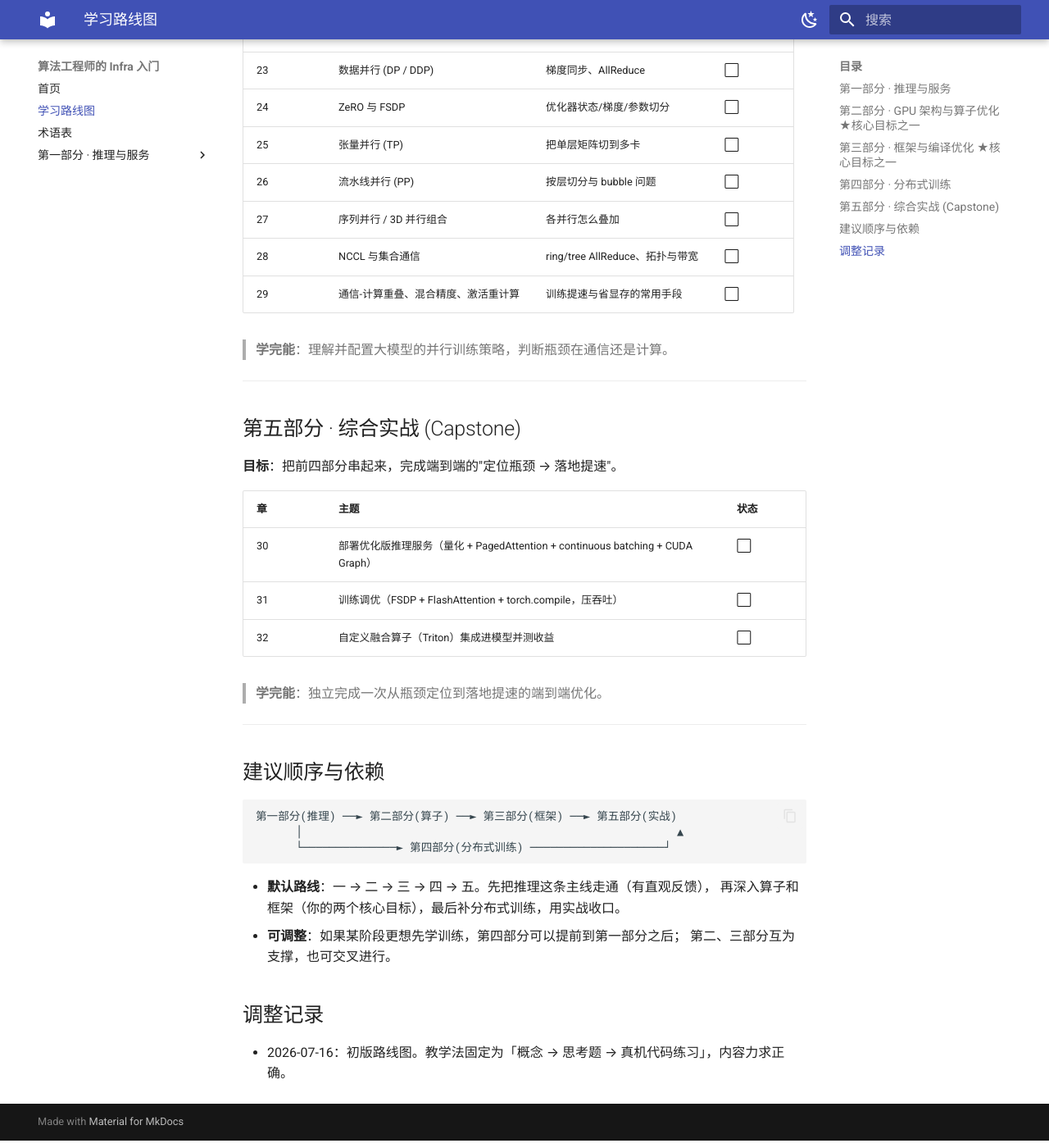
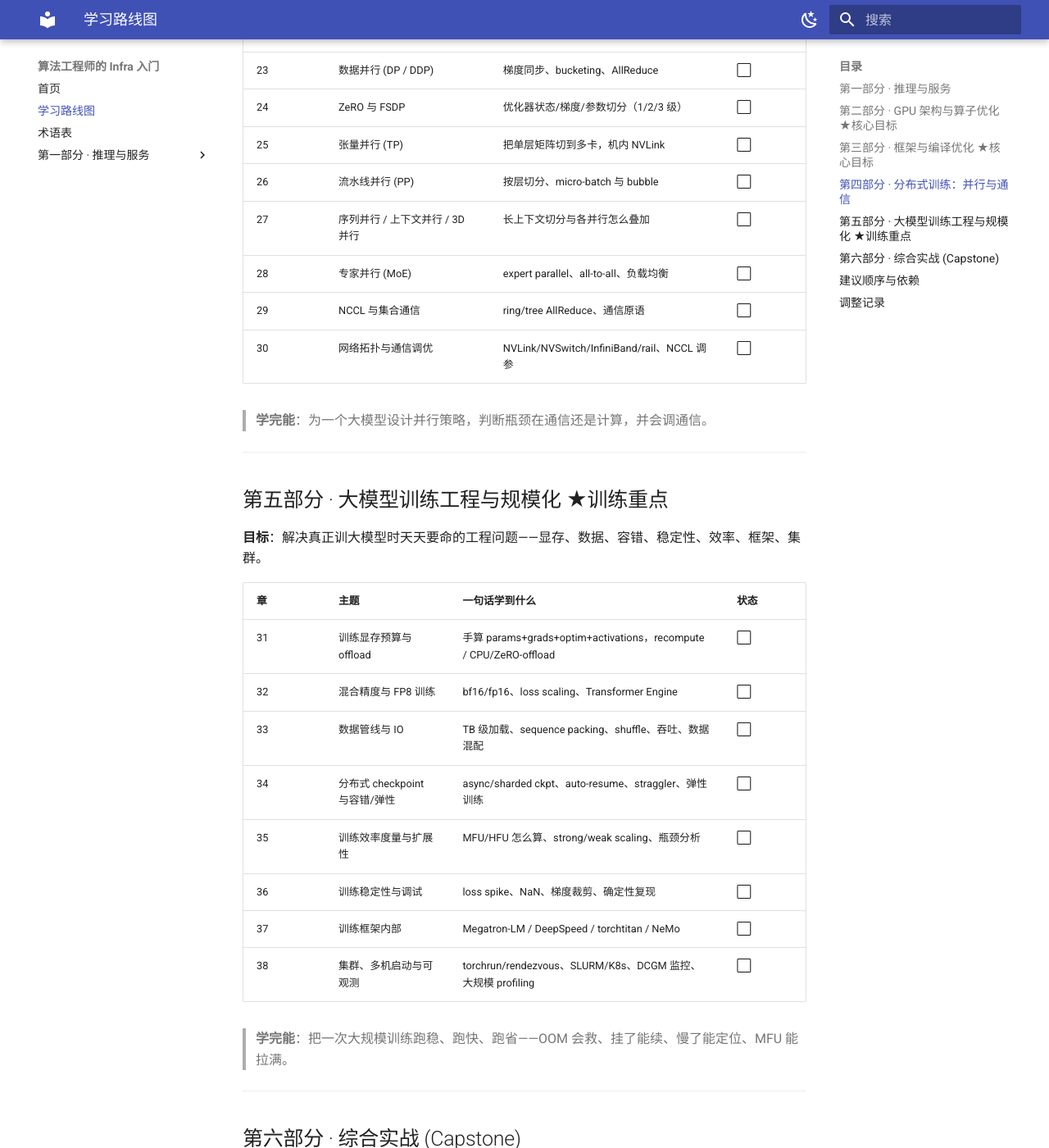
Before and after one commit to H-Jett/InfraLearning, an MkDocs documentation site: the page built from docs/roadmap.md, in a window 1280 px wide and 1400 px high, scrolled down 2481 px. Shown: the whole window at 82% size. Built offline with MkDocs 1.6.1 and Material for MkDocs 9.7.7, drawn with Linux system fonts in a browser that asks for light colours; some of the changed text lies outside the part shown.

Commit message:
路线图扩为六部分:面向大模型训练加厚(MoE/通信调优/训练工程与规模化)
Co-Authored-By: Claude Opus 4.8 (1M context) <noreply@anthropic.com>

````diff
--- a/docs/roadmap.md
+++ b/docs/roadmap.md
@@ -1,8 +1,9 @@
 # 学习路线图 (Roadmap)
 
-> **总目标**：从算法工程师视角，吃透 LLM 的推理与训练 infra，最终能**优化框架提速**、**优化算子 (kernel)**。
+> **总目标**：从算法工程师视角，吃透 LLM 的推理与训练 infra，最终能**优化框架提速**、
+> **优化算子 (kernel)**，并能**高效地训练大模型**（把 MFU 拉满、把大规模训练跑稳）。
 >
-> 分五部分，由浅入深、前后依赖。这是一份**活的大纲**：随学习进度和你的兴趣随时调整。
+> 分六部分，由浅入深、前后依赖。这是一份**活的大纲**：随学习进度和兴趣随时调整。
 > 状态标记：✅ 已完成 · 🔜 进行中 · ⬜ 待学。
 
 ---
@@ -29,7 +30,7 @@
 
 ---
 
-## 第二部分 · GPU 架构与算子优化 ★核心目标之一
+## 第二部分 · GPU 架构与算子优化 ★核心目标
 
 **目标**：深入 GPU，学会读、写、优化一个算子 (kernel)。这是"如何优化算子"的正题。
 
@@ -47,7 +48,7 @@
 
 ---
 
-## 第三部分 · 框架与编译优化 ★核心目标之一
+## 第三部分 · 框架与编译优化 ★核心目标
 
 **目标**：搞清楚框架层面怎么把模型跑快。这是"如何优化框架去提速"的正题。
 
@@ -64,51 +65,75 @@
 
 ---
 
-## 第四部分 · 分布式训练
+## 第四部分 · 分布式训练：并行与通信
 
-**目标**：把训练扩展到多卡多机，理解并行策略与通信瓶颈。
+**目标**：把训练扩展到多卡多机，掌握各种并行策略与它们背后的通信。
 
 | 章 | 主题 | 一句话学到什么 | 状态 |
 |----|------|----------------|------|
-| 23 | 数据并行 (DP / DDP) | 梯度同步、AllReduce | ⬜ |
-| 24 | ZeRO 与 FSDP | 优化器状态/梯度/参数切分 | ⬜ |
-| 25 | 张量并行 (TP) | 把单层矩阵切到多卡 | ⬜ |
-| 26 | 流水线并行 (PP) | 按层切分与 bubble 问题 | ⬜ |
-| 27 | 序列并行 / 3D 并行组合 | 各并行怎么叠加 | ⬜ |
-| 28 | NCCL 与集合通信 | ring/tree AllReduce、拓扑与带宽 | ⬜ |
-| 29 | 通信-计算重叠、混合精度、激活重计算 | 训练提速与省显存的常用手段 | ⬜ |
+| 23 | 数据并行 (DP / DDP) | 梯度同步、bucketing、AllReduce | ⬜ |
+| 24 | ZeRO 与 FSDP | 优化器状态/梯度/参数切分（1/2/3 级） | ⬜ |
+| 25 | 张量并行 (TP) | 把单层矩阵切到多卡，机内 NVLink | ⬜ |
+| 26 | 流水线并行 (PP) | 按层切分、micro-batch 与 bubble | ⬜ |
+| 27 | 序列并行 / 上下文并行 / 3D 并行 | 长上下文切分与各并行怎么叠加 | ⬜ |
+| 28 | 专家并行 (MoE) | expert parallel、all-to-all、负载均衡 | ⬜ |
+| 29 | NCCL 与集合通信 | ring/tree AllReduce、通信原语 | ⬜ |
+| 30 | 网络拓扑与通信调优 | NVLink/NVSwitch/InfiniBand/rail、NCCL 调参 | ⬜ |
 
-> **学完能**：理解并配置大模型的并行训练策略，判断瓶颈在通信还是计算。
+> **学完能**：为一个大模型设计并行策略，判断瓶颈在通信还是计算，并会调通信。
 
 ---
 
-## 第五部分 · 综合实战 (Capstone)
+## 第五部分 · 大模型训练工程与规模化 ★训练重点
 
-**目标**：把前四部分串起来，完成端到端的"定位瓶颈 → 落地提速"。
+**目标**：解决真正训大模型时天天要命的工程问题——显存、数据、容错、稳定性、效率、框架、集群。
+
+| 章 | 主题 | 一句话学到什么 | 状态 |
+|----|------|----------------|------|
+| 31 | 训练显存预算与 offload | 手算 params+grads+optim+activations，recompute / CPU/ZeRO-offload | ⬜ |
+| 32 | 混合精度与 FP8 训练 | bf16/fp16、loss scaling、Transformer Engine | ⬜ |
+| 33 | 数据管线与 IO | TB 级加载、sequence packing、shuffle、吞吐、数据混配 | ⬜ |
+| 34 | 分布式 checkpoint 与容错/弹性 | async/sharded ckpt、auto-resume、straggler、弹性训练 | ⬜ |
+| 35 | 训练效率度量与扩展性 | MFU/HFU 怎么算、strong/weak scaling、瓶颈分析 | ⬜ |
+| 36 | 训练稳定性与调试 | loss spike、NaN、梯度裁剪、确定性复现 | ⬜ |
+| 37 | 训练框架内部 | Megatron-LM / DeepSpeed / torchtitan / NeMo | ⬜ |
+| 38 | 集群、多机启动与可观测 | torchrun/rendezvous、SLURM/K8s、DCGM 监控、大规模 profiling | ⬜ |
+
+> **学完能**：把一次大规模训练跑稳、跑快、跑省——OOM 会救、挂了能续、慢了能定位、MFU 能拉满。
+
+---
+
+## 第六部分 · 综合实战 (Capstone)
+
+**目标**：把前五部分串起来，完成端到端的"定位瓶颈 → 落地提速"。
 
 | 章 | 主题 | 状态 |
 |----|------|------|
-| 30 | 部署优化版推理服务（量化 + PagedAttention + continuous batching + CUDA Graph） | ⬜ |
-| 31 | 训练调优（FSDP + FlashAttention + torch.compile，压吞吐） | ⬜ |
-| 32 | 自定义融合算子（Triton）集成进模型并测收益 | ⬜ |
+| 39 | 部署优化版推理服务（量化 + PagedAttention + continuous batching + CUDA Graph） | ⬜ |
+| 40 | 端到端训练调优：把一个大模型的 MFU 拉满（并行 + FlashAttention + FP8 + torch.compile + 容错） | ⬜ |
+| 41 | 自定义融合算子（Triton）集成进模型并测收益 | ⬜ |
 
-> **学完能**：独立完成一次从瓶颈定位到落地提速的端到端优化。
+> **学完能**：独立完成一次从瓶颈定位到落地提速的端到端优化（推理侧 + 训练侧）。
 
 ---
 
 ## 建议顺序与依赖
 
 ```
-第一部分(推理) ──► 第二部分(算子) ──► 第三部分(框架) ──► 第五部分(实战)
-      │                                                        ▲
-      └──────────────► 第四部分(分布式训练) ────────────────────┘
+第一部分(推理) ─► 第二部分(算子) ─► 第三部分(框架) ─┐
+                                                    ├─► 第六部分(实战)
+第四部分(并行) ─► 第五部分(训练工程) ───────────────┘
 ```
 
-- **默认路线**：一 → 二 → 三 → 四 → 五。先把推理这条主线走通（有直观反馈），
-  再深入算子和框架（你的两个核心目标），最后补分布式训练，用实战收口。
-- **可调整**：如果某阶段更想先学训练，第四部分可以提前到第一部分之后；
-  第二、三部分互为支撑，也可交叉进行。
+- **默认路线**：一 → 二 → 三 → 四 → 五 → 六。先把推理主线走通（反馈直观），
+  再深入算子和框架（两个核心目标），然后训练侧（并行 + 训练工程），最后实战收口。
+- **训练优先路线**（你是做训练的，可选）：一(1–2) → 四(并行) → 五(训练工程) → 二/三(算子/框架) → 六。
+  即先把训练这条线打通，再回头补算子和框架的底层功夫。
+- 第二、三部分互为支撑，可交叉；第四、五部分是训练主线，建议连着学。
 
 ## 调整记录
 
-- 2026-07-16：初版路线图。教学法固定为「概念 → 思考题 → 真机代码练习」，内容力求正确。
+- 2026-07-16：初版路线图（五部分）。
+- 2026-07-16：面向大模型训练加厚——第四部分补 MoE 与网络拓扑/通信调优；
+  新增第五部分「大模型训练工程与规模化」（显存预算、FP8、数据管线、容错 checkpoint、
+  MFU/扩展性、稳定性调试、训练框架、集群可观测）；实战加"MFU 拉满"训练章。
````
Also changed, not shown: docs/index.md (+5 -4 lines).
